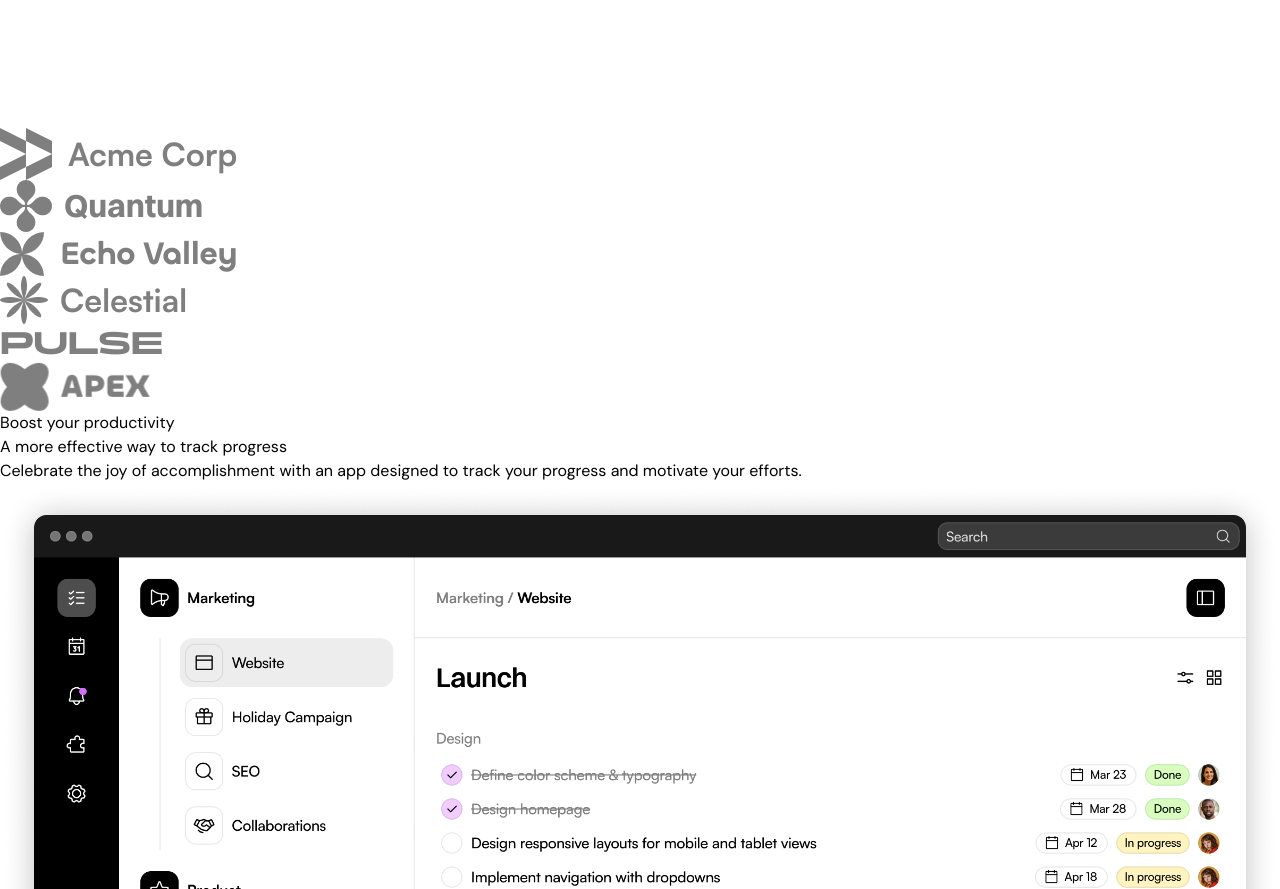
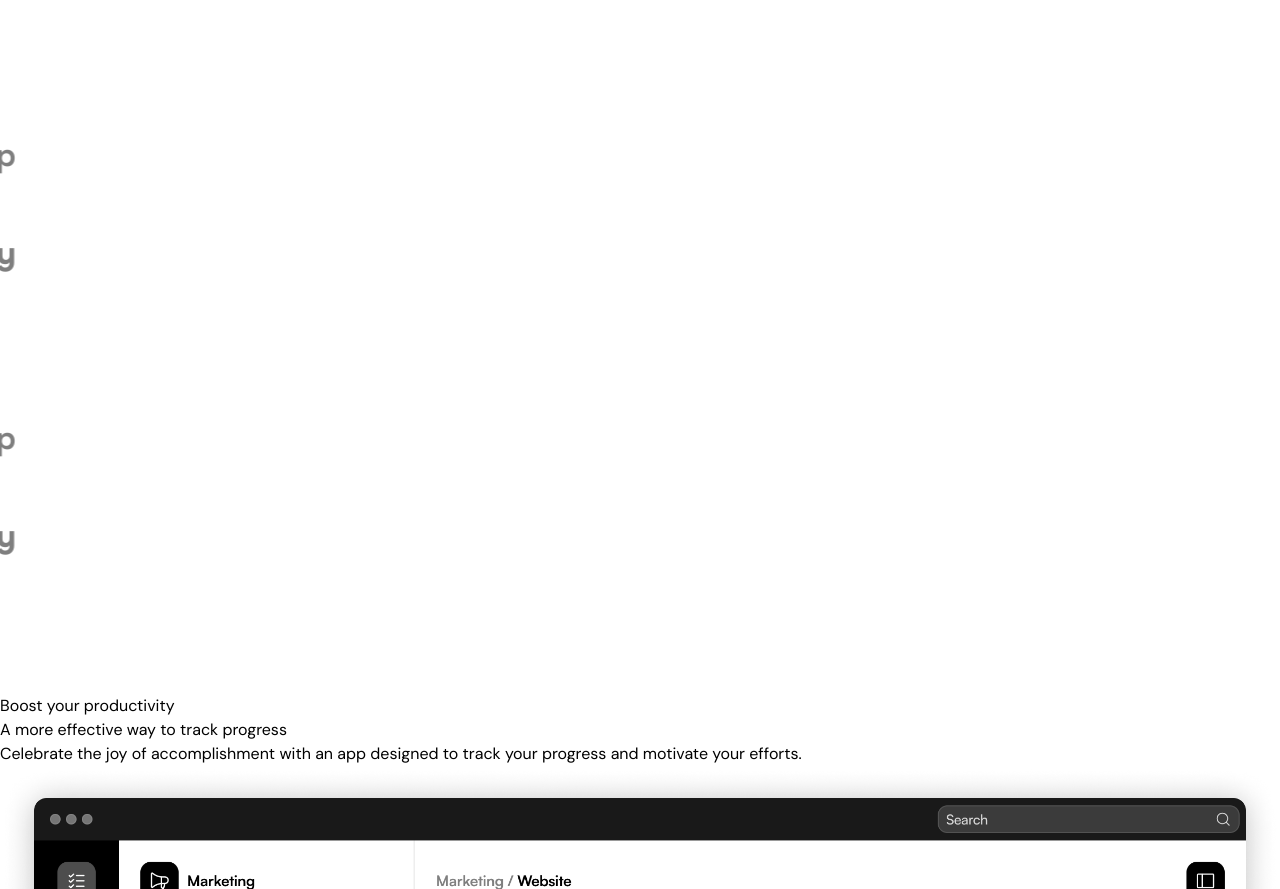
Before and after one commit to ankush-w17/landing-page, a Next.js app: page / in a window 1280 px wide. Shown: the part 4660-5549 px from the top of the page. Built offline with nearby package versions, Linux system fonts and the light colour scheme.

Commit message:
logo ticker animation done

```diff
--- a/package.json
+++ b/package.json
@@ -9,7 +9,7 @@
     "lint": "next lint"
   },
   "dependencies": {
-    "framer-motion": "^11.2.14",
+    "framer-motion": "^12.0.6",
     "next": "14.2.4",
     "react": "^18",
     "react-dom": "^18"
--- a/src/sections/LogoTicker.tsx
+++ b/src/sections/LogoTicker.tsx
@@ -1,18 +1,30 @@
-import acmeLogo from '@/assets/logo-acme.png';
-import quantumLogo from '@/assets/logo-quantum.png';
-import echoLogo from '@/assets/logo-echo.png';
-import celestialLogo from '@/assets/logo-celestial.png';
-import pulseLogo from '@/assets/logo-pulse.png';
-import apexLogo from '@/assets/logo-apex.png';
-import Image from 'next/image';
-
+"use client";
+import acmeLogo from "@/assets/logo-acme.png";
+import quantumLogo from "@/assets/logo-quantum.png";
+import echoLogo from "@/assets/logo-echo.png";
+import celestialLogo from "@/assets/logo-celestial.png";
+import pulseLogo from "@/assets/logo-pulse.png";
+import apexLogo from "@/assets/logo-apex.png";
+import Image from "next/image";
+import { motion } from "framer-motion";
 
 export const LogoTicker = () => {
   return (
-    <div className='py-8 md:py-12 bg-white '>
+    <div className="py-8 md:py-12 bg-white ">
       <div className="container">
         <div className="flex overflow-hidden [mask-image:linear-gradient(to_right,transparent,black,transparent)] ">
-          <div className="flex gap-14 flex-none ">
+          <motion.div
+            className="flex gap-14 flex-none pr-14"
+            animate={{
+              translateX: "-50%",
+            }}
+            transition={{
+              duration: 20,
+              repeat: Infinity,
+              ease: "linear",
+              repeatType:"loop"
+            }}
+          >
             <Image
               src={acmeLogo}
               alt="acme logo"
@@ -39,7 +51,34 @@ export const LogoTicker = () => {
               alt="Apex logo"
               className="logo-ticker-image"
             />
-          </div>
+            {/* second set */}
+            <Image
+              src={acmeLogo}
+              alt="acme logo"
+              className="logo-ticker-image"
+            />
+            <Image
+              src={quantumLogo}
+              alt="Quantum logo"
+              className="logo-ticker-image"
+            />
+            <Image src={echoLogo} alt="Echo logo" />
+            <Image
+              src={celestialLogo}
+              alt="Celestial logo"
+              className="logo-ticker-image"
+            />
+            <Image
+              src={pulseLogo}
+              alt="Pulse logo"
+              className="logo-ticker-image"
+            />
+            <Image
+              src={apexLogo}
+              alt="Apex logo"
+              className="logo-ticker-image"
+            />
+          </motion.div>
         </div>
       </div>
     </div>
```
Also changed, not shown: 1 other file (tests, documents, lock files or other folders).
